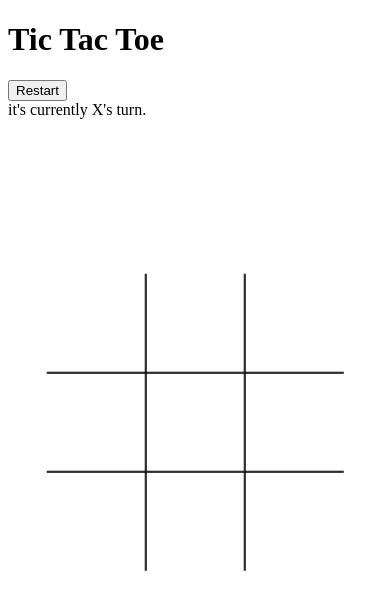
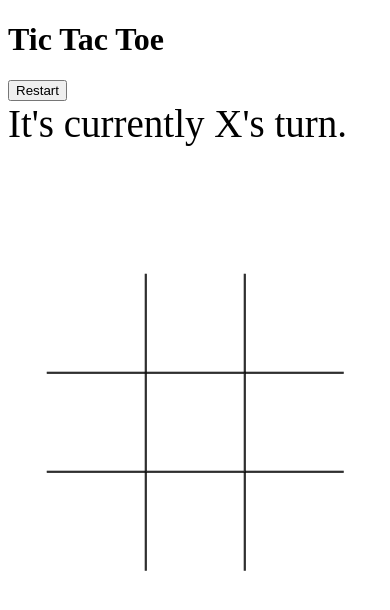
Before and after one commit to jasons-tic-tac-toe/jasons-tic-tac-toe.githhub.io, a plain HTML site: page index.html in a window 390 px wide. Drawn offline with Linux system fonts and the light colour scheme.

Commit message:
responsive font-size adjustment

```diff
--- a/index.html
+++ b/index.html
@@ -31,8 +31,8 @@
             Restart
         </button>
     </div>
-    <div>
-        it's currently <span class="currentTurn"></span>'s turn.
+    <div id="CurrentTurnText">
+        It's currently <span class="currentTurn"></span>'s turn.
     </div>
 
     <script src="tic-tac-toe.js"></script>
--- a/tic-tac-toe.css
+++ b/tic-tac-toe.css
@@ -22,6 +22,9 @@
   .cells {
     width: 25vw;
     height: 25vw;
+  }
+  #CurrentTurnText{
+    font-size: 10vw;
   }
 }
 
```
